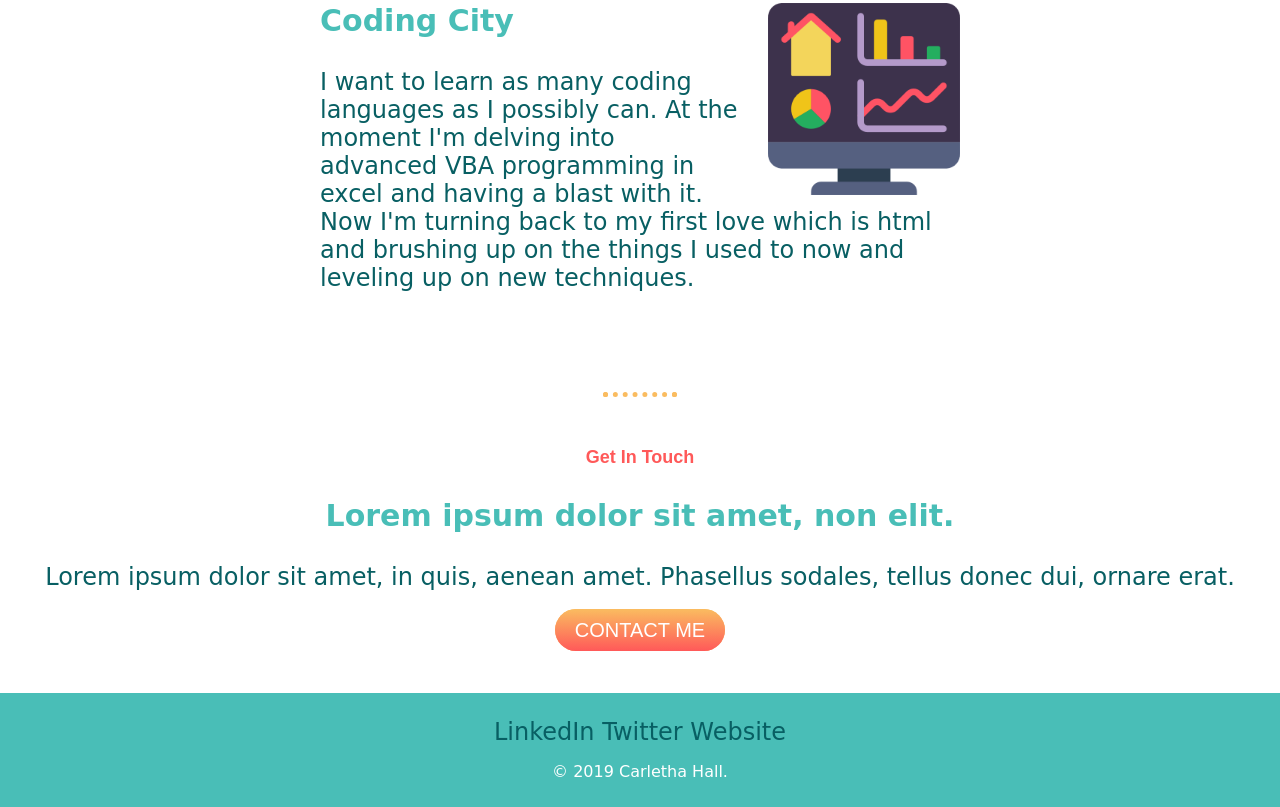
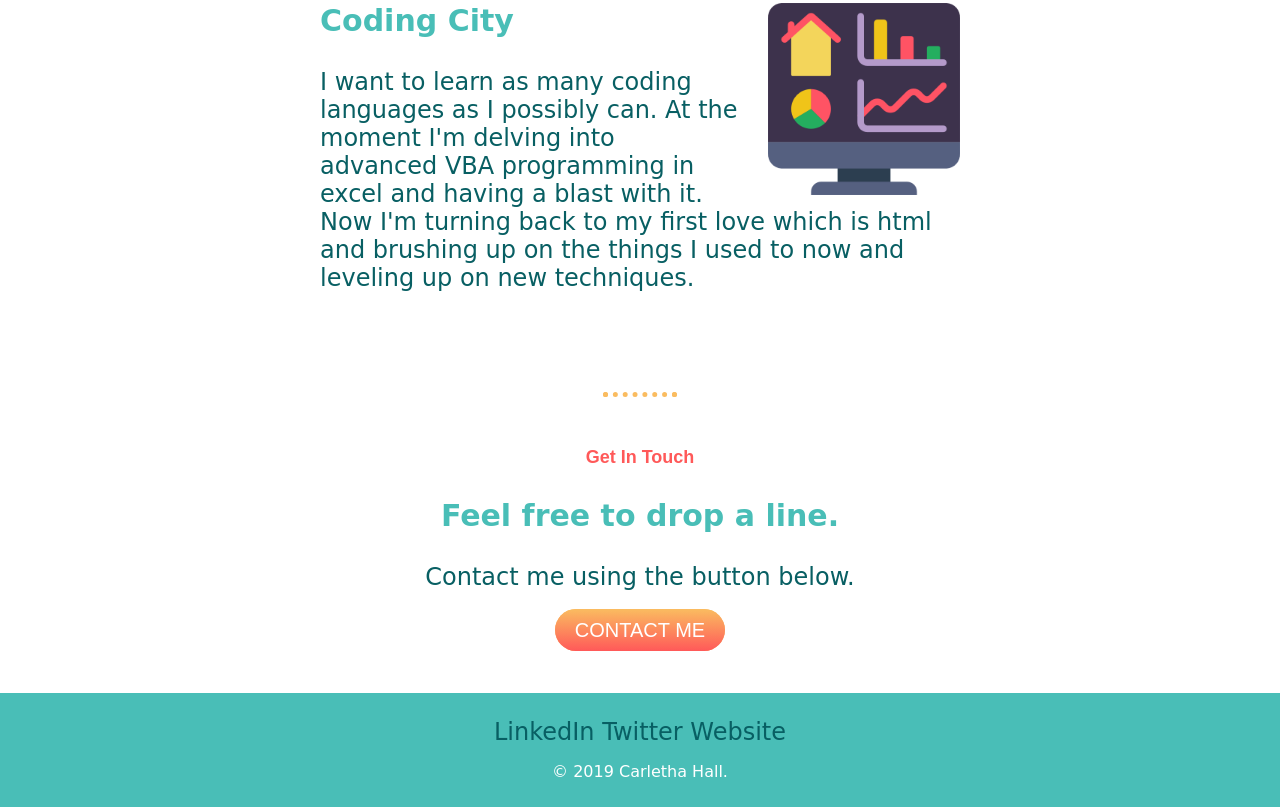
Before and after one commit to carliequeen/profile, a plain HTML site: page index.html in a window 1280 px wide. Shown: the part 1561-2368 px from the top of the page. Drawn offline with Linux system fonts and the light colour scheme; a web font is replaced by a local one.

Commit message:
Add files via upload

```diff
--- a/index.html
+++ b/index.html
@@ -43,8 +43,8 @@
       <hr>
       <div class="contact-me">
         <h2>Get In Touch</h2>
-        <h3>Lorem ipsum dolor sit amet, non elit.</h3>
-        <p>Lorem ipsum dolor sit amet, in quis, aenean amet. Phasellus sodales, tellus donec dui, ornare erat.</p>
+        <h3>Feel free to drop a line.</h3>
+        <p>Contact me using the button below.</p>
         <a class="butn" href="mailto:name@email.com">CONTACT ME</a>
       </div>
     </div>
```
